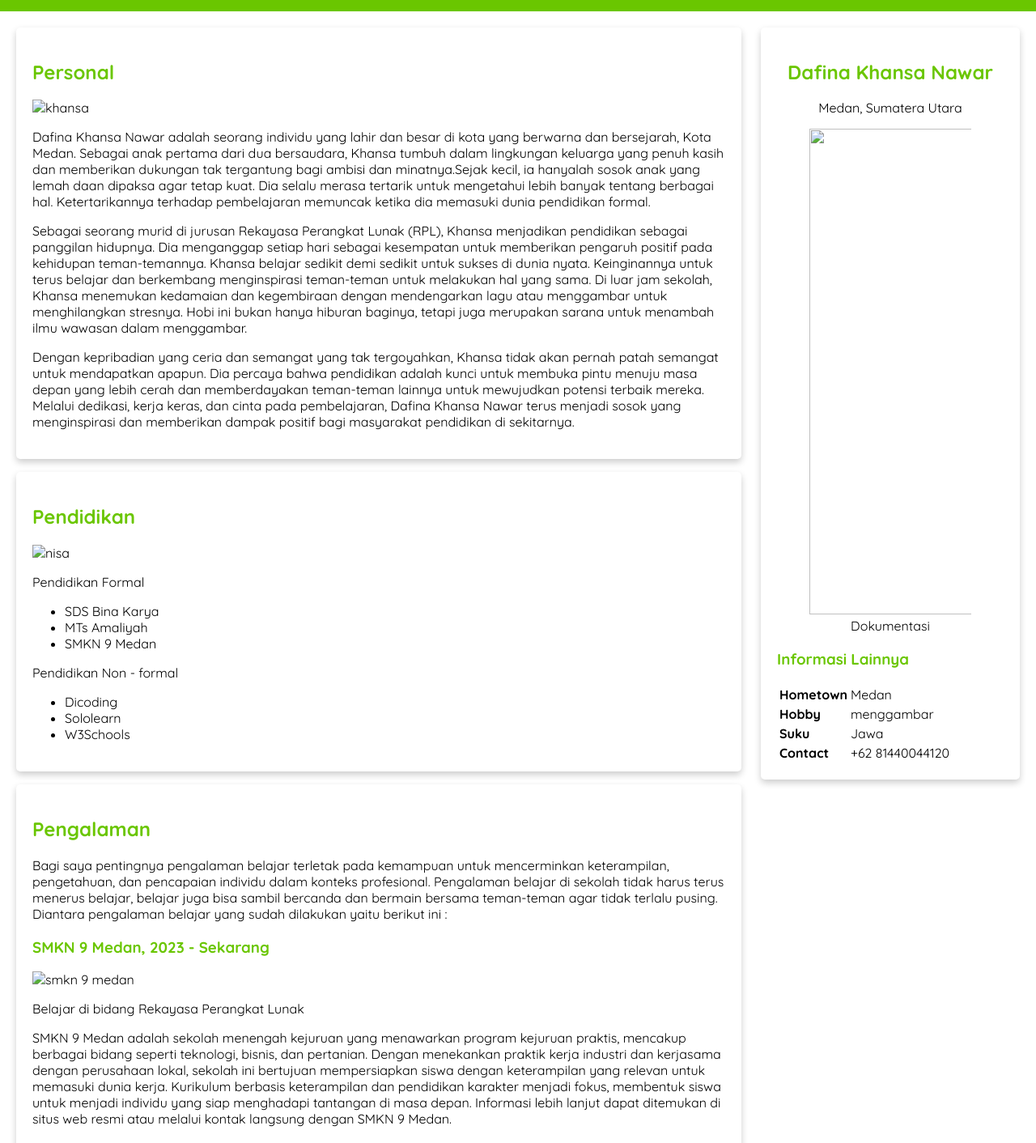
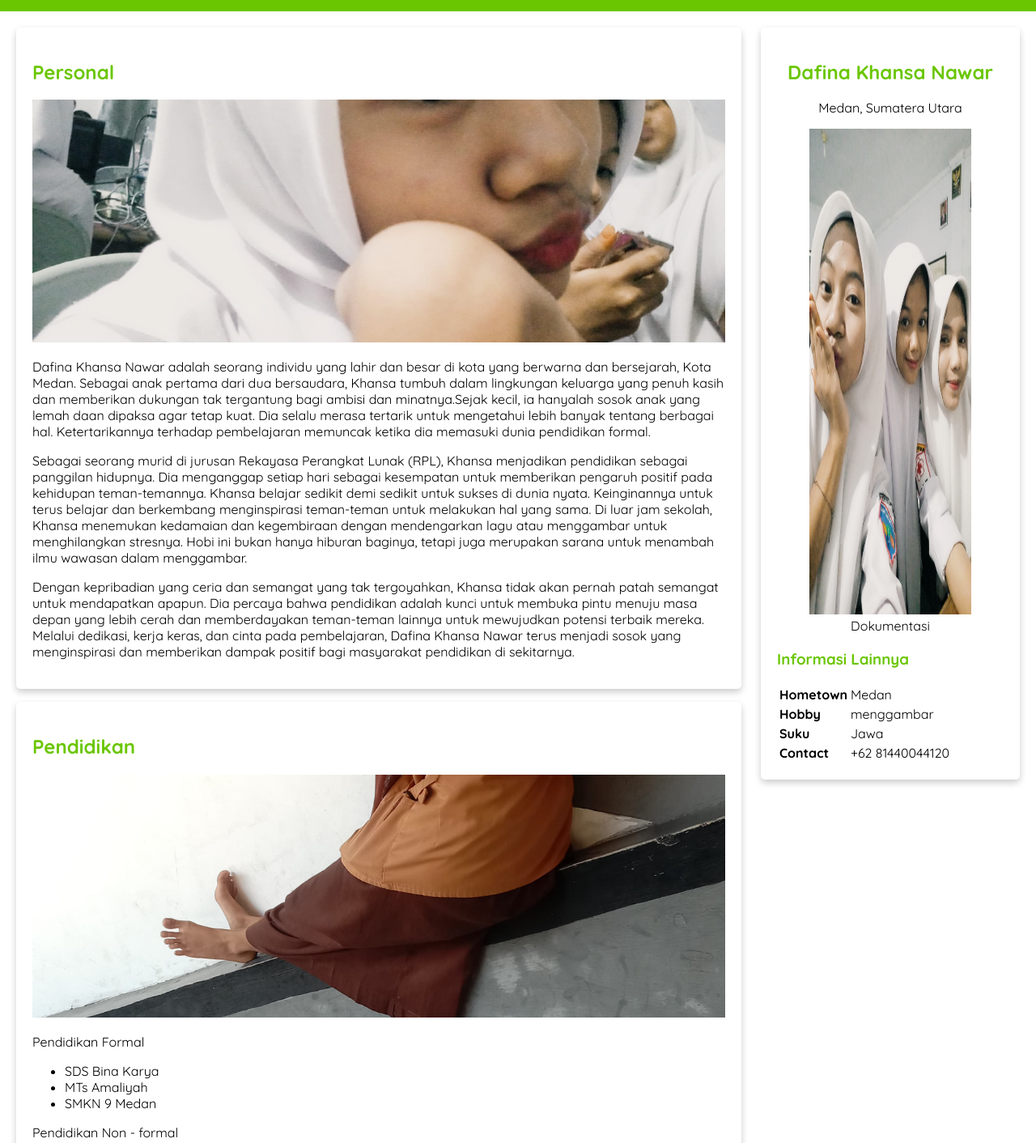
Before and after one commit to dafina-khansa/myPersonal, a plain HTML site: page index.html in a window 1280 px wide. Shown: the part 320-1732 px from the top of the page at 81% size. Drawn offline with Linux system fonts and the light colour scheme; files that its build step writes are made by us from their sources.

Commit message:
Add files via upload

```diff
--- a/index.html
+++ b/index.html
@@ -47,7 +47,7 @@
       <div id="content">
         <article id="personal" class="card">
           <h2>Personal</h2>
-          <img src="c:\Users\ASUS\Downloads\khansa.jpg.jpeg"  width="550px" height="400px" alt="khansa" class="featured-image"/>
+          <img src="khansa.jpeg"  width="550px" height="400px" alt="khansa" class="featured-image"/>
           <p>
             Dafina Khansa Nawar adalah seorang individu yang lahir dan besar di kota yang berwarna dan bersejarah, Kota Medan. Sebagai anak pertama dari dua bersaudara, Khansa tumbuh dalam lingkungan keluarga yang penuh kasih dan memberikan dukungan tak tergantung bagi ambisi dan minatnya.Sejak kecil, ia hanyalah sosok anak yang lemah daan dipaksa agar tetap kuat. Dia selalu merasa tertarik untuk mengetahui lebih banyak tentang berbagai hal. Ketertarikannya terhadap pembelajaran memuncak ketika dia memasuki dunia pendidikan formal.
           </p>
@@ -62,7 +62,7 @@
 
         <article id="pendidikan" class="card">
           <h2>Pendidikan</h2>
-          <img src="c:\Users\ASUS\Downloads\WhatsApp Image 2024-11-04 at 07.05.26.jpeg"  width="1000px" height="500px" alt="nisa" class="featured-image"/>
+          <img src="khansa2.jpeg"  width="1000px" height="500px" alt="khansa" class="featured-image"/>
           <p>
             Pendidikan Formal
             <ul>
@@ -89,7 +89,7 @@
           </p>
           <section>
             <h3>SMKN 9 Medan, 2023 - Sekarang</h3>
-            <img src="c:\Users\ASUS\Downloads\WhatsApp Image 2024-11-04 at 07.52.13.jpeg" width="500px" height="500px" alt="smkn 9 medan" class="featured-image" />
+            <img src="abc.jpeg" width="500px" height="500px" alt="smkn 9 medan" class="featured-image" />
             <p>Belajar di bidang Rekayasa Perangkat Lunak</p>
             <p>
               SMKN 9 Medan adalah sekolah menengah kejuruan yang menawarkan program kejuruan praktis, mencakup berbagai bidang seperti teknologi, bisnis, dan pertanian. Dengan menekankan praktik kerja industri dan kerjasama dengan perusahaan lokal, sekolah ini bertujuan mempersiapkan siswa dengan keterampilan yang relevan untuk memasuki dunia kerja. Kurikulum berbasis keterampilan dan pendidikan karakter menjadi fokus, membentuk siswa untuk menjadi individu yang siap menghadapi tantangan di masa depan. Informasi lebih lanjut dapat ditemukan di situs web resmi atau melalui kontak langsung dengan SMKN 9 Medan.
@@ -119,7 +119,7 @@
             <h2>Dafina Khansa Nawar</h2>
             <p>Medan, Sumatera Utara</p>
             <figure>
-              <img src="c:\Users\ASUS\Downloads\WhatsApp Image 2024-11-04 at 02.33.21.jpeg" width="500" height="600"/>
+              <img src="abc2.jpeg" width="500" height="600"/>
               <figcaption>Dokumentasi</figcaption>
             </figure>
           </header>
```
